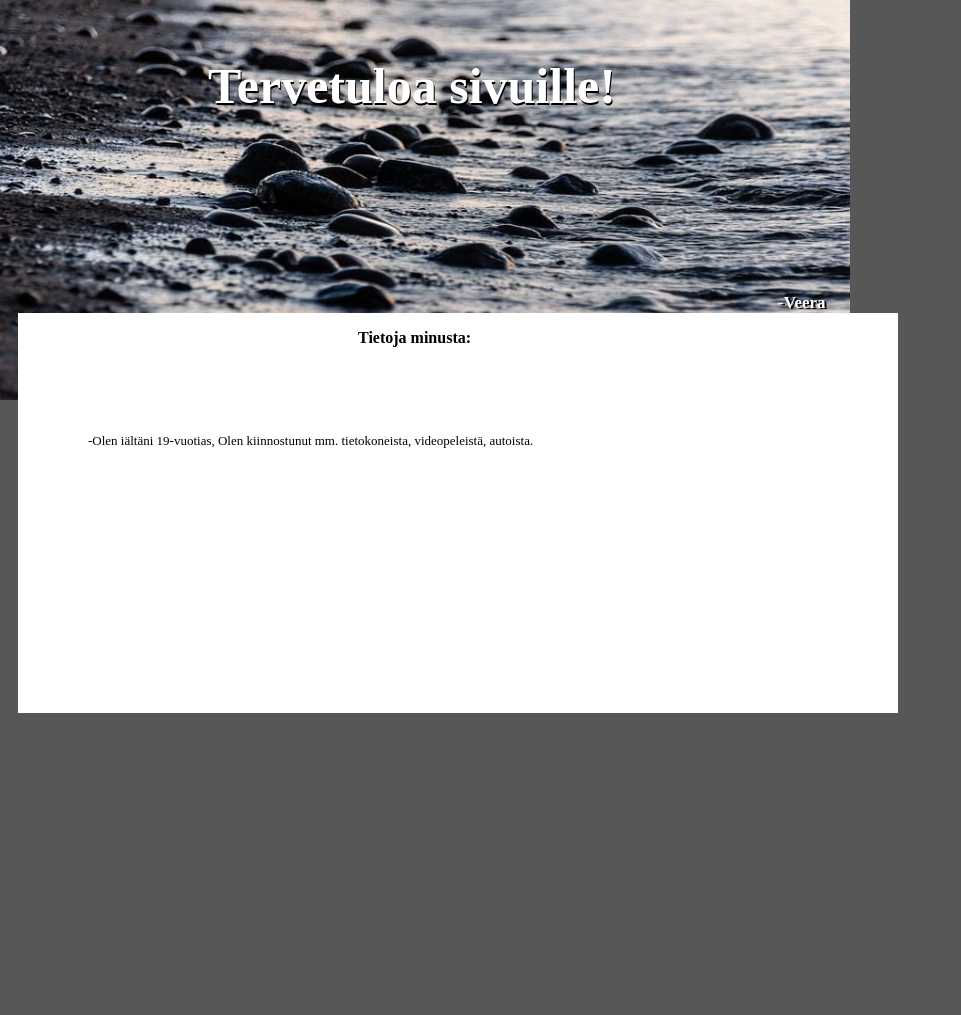
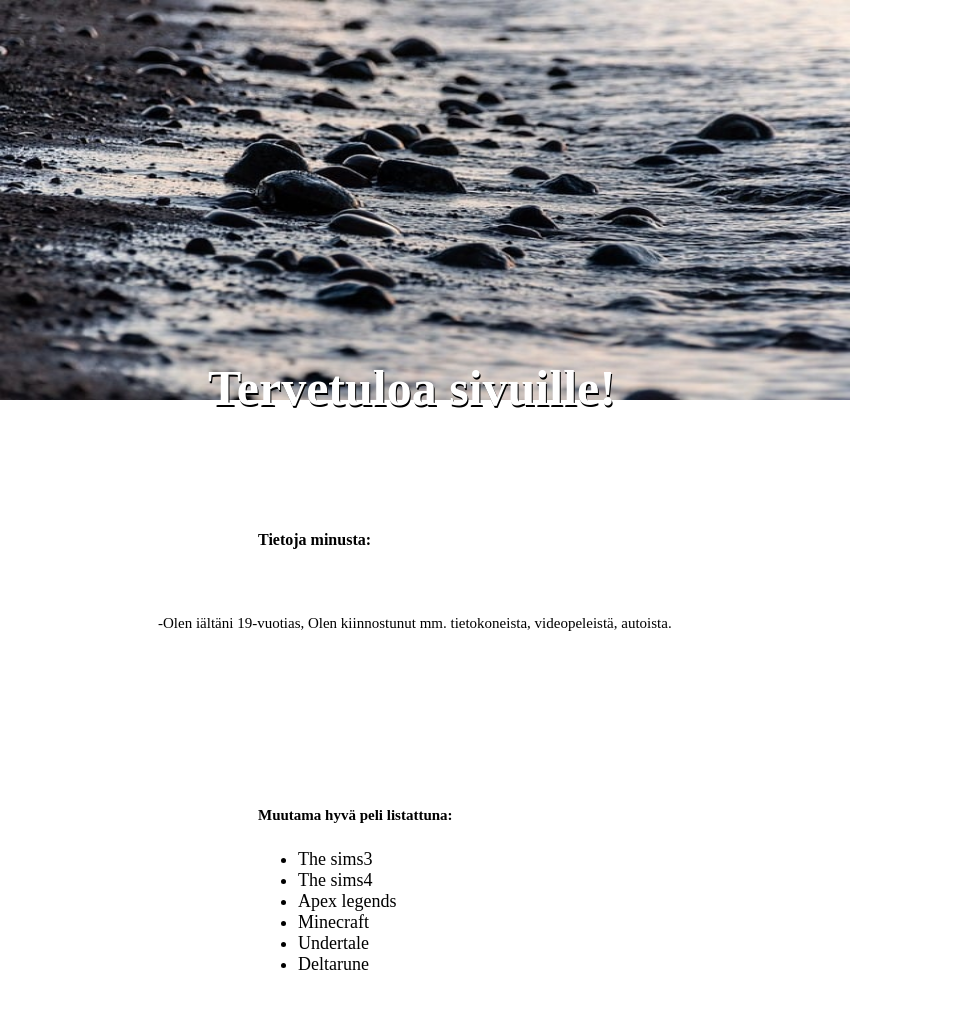
Before and after one commit to Veera776/kotisivu, a plain HTML site: page index.html in a window 1280 px wide. Shown: the whole page, without its empty margins (0-961 px from the left). Before the commit the page ends 800 px from the top, so only its background shows below. Drawn offline with Linux system fonts and the light colour scheme.

Commit message:
lisätty lista peleistä, muokattu ulkoasua

```diff
--- a/index.html
+++ b/index.html
@@ -11,15 +11,30 @@
 <body>
 
 <div class="container">
+
+
     <p>-Olen iältäni 19-vuotias,
         Olen kiinnostunut mm. tietokoneista, videopeleistä, autoista.
         </p>
+
+        <h5>Muutama hyvä peli listattuna:</h5>
+
+       <ul>
+        <li>The sims3</li>
+        <li>The sims4</li>
+        <li>Apex legends</li>
+        <li>Minecraft</li>
+        <li>Undertale</li>
+        <li>Deltarune</li>
+       </ul>
+
+
+
 
 </div>
 
   <h1>Tervetuloa sivuille!</h1>
 
-<h6>-Veera</h6>
 
 <h3>Tietoja minusta:</h3>
 
--- a/style.css
+++ b/style.css
@@ -9,51 +9,58 @@ color:white;
 
 }
 
-h6{
-    font-size: 17px;
-    font-family:'Times New Roman', Times, serif;
-    text-shadow: 2px 1px black;
-    color: white;
-    position:absolute;
-    top: 240px;
-    left: 770px;
 
-}
 
 h3{
   font-size: 16px;
   font-family: 'Times New Roman', Times, serif;
   color: black;
   position: absolute;
-  top: 300px;
-  left: 350px;
+  top: 200px;
+  left: 250px;
 
 }
 
 p{
-    font-size:13px ;
+    font-size:15px ;
     font-family: 'Times New Roman', Times, serif;
     color: black;
     position: relative;
-    top: 120px;
-    left: 70px;
+    top: 0px;
+    left: 150px;
+}
+
+h5{
+    font-size: 15px;
+    font-family: 'Times New Roman', Times, serif;
+    position:relative;
+    top: 150px;
+    left: 250px;
+}
+
+ul{
+    font-size: 18px;
+    font-family:'Times New Roman', Times, serif ;
+    position:relative;
+    top: 150px;
+    left: 250px;
+
 }
 
 body{
- background-color: rgb(88, 87, 87);
    background-image: url("ranta.jpg");
    background-repeat: no-repeat;
-   background-size: 850px 400px;
+   background-size:850px 400px;
    position: relative;
-   top: 250;
-   left: 70;
+  top: 300px;
+  left: 0px;
 }
 
 .container{
-    width: 880px;
+    width: 850px;
     height: 400px ;
     background-color: white;
     position: relative;
     top: 300px;
-    left:10px ;
+    left:0px ;
 }
```
